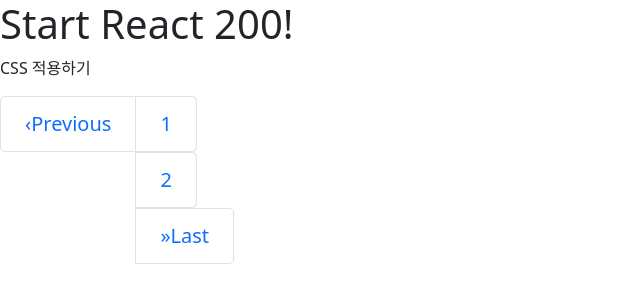
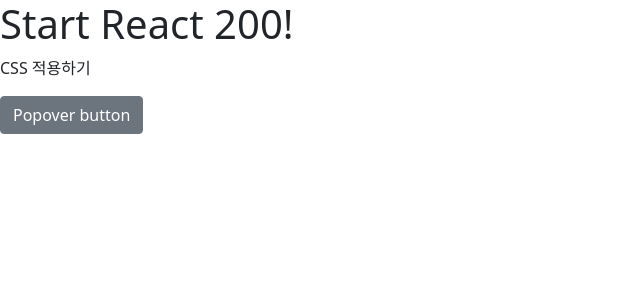
Before and after one commit to Yerim-Choi/React_Study, a React (Create React App) app in the folder client/: page / in a window 1280 px wide. Shown: the top 302 px of the page, without its empty margins (0-640 px from the left). Built offline with nearby package versions, Linux system fonts and the light colour scheme.

Commit message:
#R051_reactstrap Popovers 사용

```diff
--- a/client/src/App.js
+++ b/client/src/App.js
@@ -1,6 +1,6 @@
 import React from "react";
 // import "./App.css";
-import ReactstrapPagination from "./R050_ReactstrapPagination.js";
+import ReactstrapPopover from "./R051_ReactstrapPopover.js";
 import "bootstrap/dist/css/bootstrap.css";
 
 function App() {
@@ -8,7 +8,7 @@
     <div>
       <h1>Start React 200!</h1>
       <p>CSS 적용하기</p>
-      <ReactstrapPagination />
+      <ReactstrapPopover />
     </div>
   );
 }
--- /dev/null
+++ b/client/src/R051_ReactstrapPopover.js
@@ -0,0 +1,28 @@
+import React, { Component } from "react";
+import {
+  Button,
+  UncontrolledPopover,
+  PopoverHeader,
+  PopoverBody,
+} from "reactstrap";
+
+class R051_ReactstrapPopover extends Component {
+  render() {
+    return (
+      <>
+        <Button id="Popover_id" type="button">
+          Popover button
+        </Button>
+        <UncontrolledPopover placement="right" target="Popover_id">
+          <PopoverHeader>React 200</PopoverHeader>
+          <PopoverBody>
+            Aenean id magna id risus congue ornare. Vestibulum sed diam et mi
+            pulvinar facilisis sed eu risus.
+          </PopoverBody>
+        </UncontrolledPopover>
+      </>
+    );
+  }
+}
+
+export default R051_ReactstrapPopover;
```
